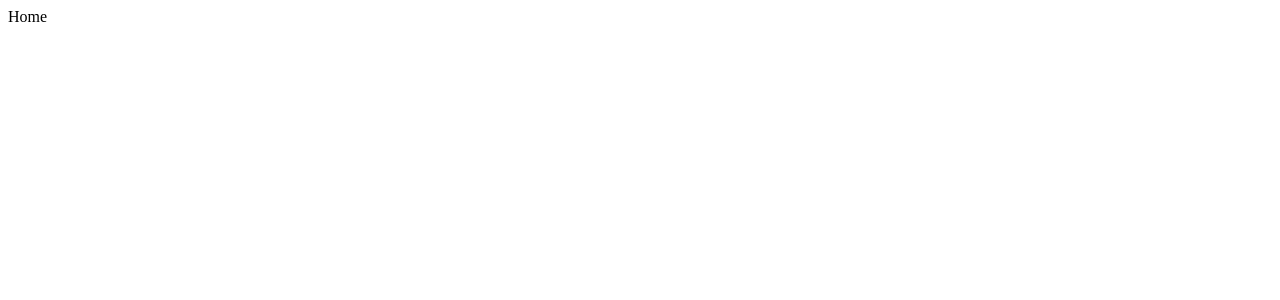
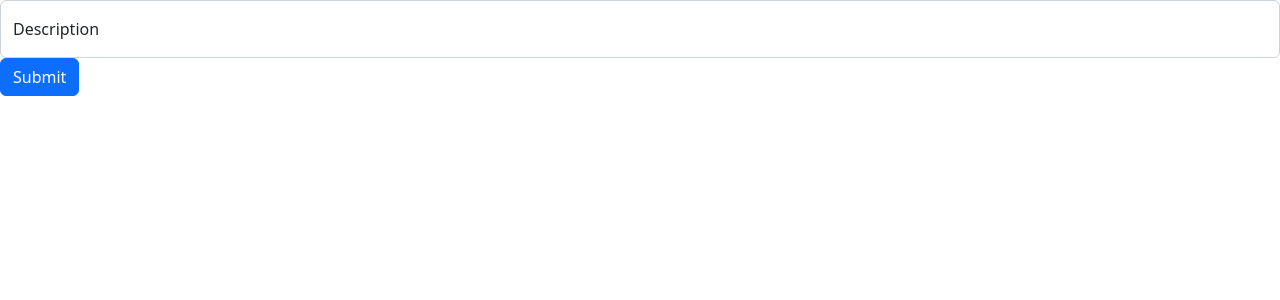
Before and after one commit to boki1/travel.io, a React (Create React App) app in the folder platform/web/: page / in a window 1280 px wide. Shown: the top 300 px of the page. Built offline with nearby package versions, Linux system fonts and the light colour scheme.

Commit message:
Add current state

```diff
--- a/platform/web/package.json
+++ b/platform/web/package.json
@@ -11,7 +11,9 @@
     "@types/react": "^18.0.28",
     "@types/react-dom": "^18.0.11",
     "@types/react-router-dom": "^5.3.3",
+    "bootstrap": "^5.2.3",
     "react": "^18.2.0",
+    "react-bootstrap": "^2.7.2",
     "react-dom": "^18.2.0",
     "react-router-dom": "^6.9.0",
     "react-scripts": "5.0.1",
--- a/platform/web/public/index.html
+++ b/platform/web/public/index.html
@@ -5,11 +5,17 @@
     <link rel="icon" href="%PUBLIC_URL%/favicon.ico" />
     <meta name="viewport" content="width=device-width, initial-scale=1" />
     <meta name="theme-color" content="#000000" />
+    <link
+            rel="stylesheet"
+            href="https://cdn.jsdelivr.net/npm/bootstrap@5.2.3/dist/css/bootstrap.min.css"
+            integrity="sha384-rbsA2VBKQhggwzxH7pPCaAqO46MgnOM80zW1RWuH61DGLwZJEdK2Kadq2F9CUG65"
+            crossorigin="anonymous"
+    />
     <meta
       name="description"
       content="Web site created using create-react-app"
     />
-    <link rel="apple-touch-icon" href="%PUBLIC_URL%/logo192.png" />
+
     <link rel="manifest" href="%PUBLIC_URL%/manifest.json" />
     <title>React App</title>
   </head>
--- a/platform/web/src/components/Home/Home.tsx
+++ b/platform/web/src/components/Home/Home.tsx
@@ -1,7 +1,17 @@
-import React from 'react'
+import React, {useState} from 'react'
+import HomeForm from "../HomeForm/HomeForm";
 
 export default function Home() {
+  const [description, setDescription] = useState("");
+
+
+  const onButtonClick = (e: React.MouseEvent<HTMLButtonElement, MouseEvent>) => {
+    e.preventDefault();
+    window.alert(description);
+  }
   return (
-    <div>Home</div>
+    <div>
+    <HomeForm description={description} setDescription={setDescription} onButtonClick={onButtonClick}/>
+    </div>
   )
 }
--- /dev/null
+++ b/platform/web/src/components/HomeForm/HomeForm.tsx
@@ -0,0 +1,42 @@
+import React from 'react'
+import {FloatingLabel, Form, Row, Col, Button} from 'react-bootstrap';
+
+interface Props {
+    description: string;
+    setDescription: React.Dispatch<React.SetStateAction<string>>;
+
+    onButtonClick: Function;
+}
+
+const HomeForm: React.FC<Props> = ({description, setDescription, onButtonClick}) => {
+    return (
+        // <Form>
+        //     <Form.Group className="mb-3" controlId="formBasicDescription">
+        //         <Form.Label>Description</HomeForm.Label>
+        //         <Form.Control type="text" placeholder="Enter Description" value={description} onChange={(event)=>setDescription(event.target.value)}/>
+        //     </Form.Group>
+        //     <Button variant="primary" type="submit" onClick={()=>onButtonClick()}>
+        //         Submit
+        //     </Button>
+        // </Form>
+
+
+        <Form>
+            <FloatingLabel
+                controlId="floatingTextarea"
+                label="Description"
+                className="mb-3"
+            >
+                <Form.Control type="text" placeholder="Enter Description" value={description} onChange={(event)=>setDescription(event.target.value)}/>
+                <Button variant="primary" type="submit" onClick={(e)=>onButtonClick(e)}>
+                    Submit
+                </Button>
+            </FloatingLabel>
+        </Form>
+
+
+
+    )
+}
+
+export default HomeForm
--- /dev/null
+++ b/platform/web/src/components/HomeForm/index.ts
@@ -0,0 +1 @@
+export {default as HomeForm} from './HomeForm';
--- a/platform/web/src/screens/Home/index.tsx
+++ b/platform/web/src/screens/Home/index.tsx
@@ -1,4 +1,5 @@
 import Home from '../../components/Home/Home';
+// import 'bootstrap/dist/css/bootstrap.min.css';
 
 const HomeScreen = () => <Home/>;
 
```
Also changed, not shown: platform/web/public/manifest.json, platform/web/src/components/HomeForm/styles.css (added), 1 other file (tests, documents, lock files or other folders).
